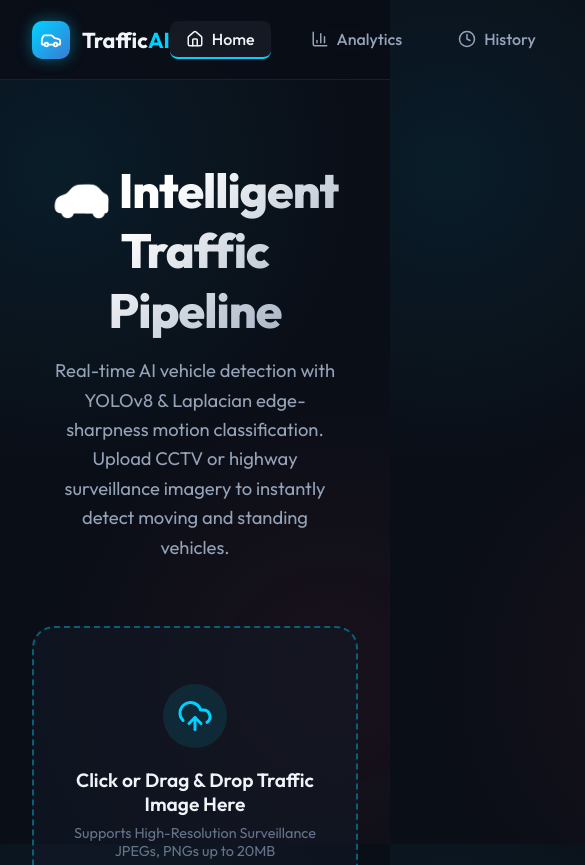
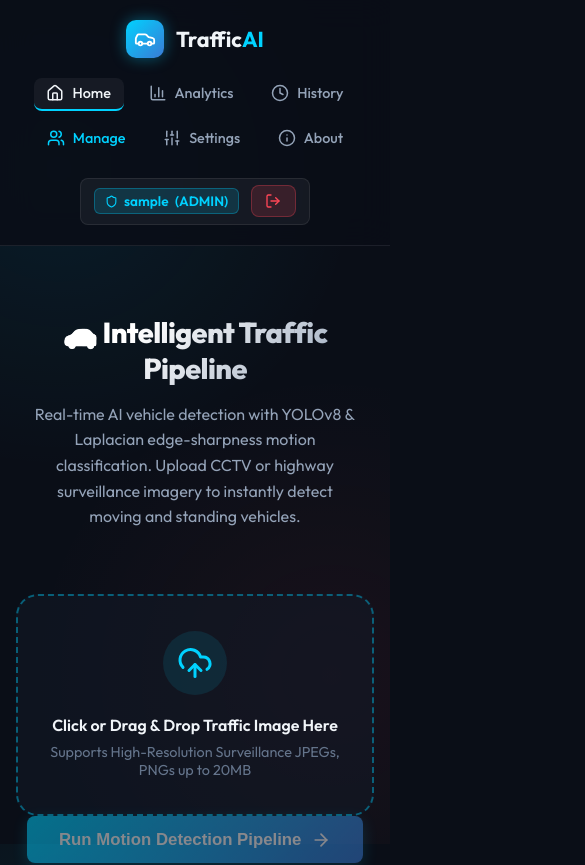
Before and after one commit to Tanmoy-code/TrafficAI, a React (Vite) app in the folder frontend/: page / in a window 390 px wide. Shown: the top 865 px of the page, 585 px wide, since content can reach past the window. Built offline with nearby package versions, Linux system fonts and the light colour scheme; sample sign-in values are in the browser's storage.

Commit message:
responsive

```diff
--- a/frontend/src/index.css
+++ b/frontend/src/index.css
@@ -449,6 +449,148 @@ body {
   font-size: 0.9rem;
   margin-top: 3rem;
 }
+
+/* ==============================================================================
+   📱 MOBILE RESPONSIVENESS & MEDIA QUERIES
+   ============================================================================== */
+
+/* Responsive Flex & Grid Utility Classes */
+.flex-responsive {
+  display: flex;
+  flex-direction: row;
+  justify-content: space-between;
+  align-items: center;
+  gap: 1rem;
+}
+
+.grid-responsive-about {
+  display: grid;
+  grid-template-columns: 1fr 1fr;
+  gap: 1.5rem;
+}
+
+/* Media Queries for Tablet & Mobile (<= 768px) */
+@media (max-width: 768px) {
+  .navbar {
+    flex-direction: column;
+    gap: 1.25rem;
+    padding: 1.25rem 1rem;
+    text-align: center;
+  }
+
+  .nav-links {
+    flex-wrap: wrap;
+    justify-content: center;
+    gap: 0.75rem;
+  }
+
+  .nav-link {
+    padding: 0.4rem 0.8rem;
+    font-size: 0.9rem;
+  }
+
+  .nav-user-controls {
+    width: 100%;
+    justify-content: center;
+    margin-top: 0.25rem;
+  }
+
+  .main-content {
+    padding: 1.25rem 1rem;
+  }
+
+  .hero-title {
+    font-size: 2.2rem;
+  }
+
+  .hero-subtitle {
+    font-size: 1rem;
+  }
+
+  .flex-responsive {
+    flex-direction: column;
+    align-items: stretch;
+    text-align: center;
+    gap: 1.25rem;
+  }
+
+  .flex-responsive .btn-primary {
+    align-self: center;
+  }
+
+  .stats-bar {
+    grid-template-columns: 1fr;
+    gap: 1rem;
+  }
+
+  .results-grid {
+    grid-template-columns: 1fr !important;
+    gap: 1.5rem;
+  }
+
+  .crops-grid {
+    grid-template-columns: repeat(auto-fill, minmax(140px, 1fr));
+    gap: 1rem;
+  }
+
+  .crop-img-wrapper {
+    height: 105px;
+  }
+
+  .debug-strip {
+    grid-template-columns: 1fr;
+    gap: 1rem;
+  }
+
+  .grid-responsive-about {
+    grid-template-columns: 1fr;
+    gap: 1rem;
+  }
+
+  /* History list responsive headers */
+  .history-item-header {
+    flex-direction: column;
+    align-items: flex-start !important;
+    gap: 1rem;
+  }
+
+  .history-item-meta {
+    flex-direction: column;
+    align-items: stretch !important;
+    width: 100%;
+    gap: 0.75rem;
+  }
+
+  .history-item-meta .crop-badge {
+    text-align: center;
+  }
+
+  /* Modals responsiveness */
+  .modal-content {
+    padding: 1.5rem 1rem;
+    width: 95%;
+  }
+}
+
+/* Media Queries for Small Mobile (<= 480px) */
+@media (max-width: 480px) {
+  .hero-title {
+    font-size: 1.8rem;
+  }
+
+  .dropzone {
+    padding: 2.2rem 1rem;
+  }
+
+  .dropzone-text {
+    font-size: 1rem;
+  }
+
+  .glass-card {
+    padding: 1.25rem 1rem;
+  }
+}
+
 
 /* Auth & User Management Styles */
 .nav-user-controls {
--- a/frontend/src/pages/About.jsx
+++ b/frontend/src/pages/About.jsx
@@ -75,7 +75,7 @@ export default function About() {
             <Cpu size={24} style={{ color: 'var(--standing-green)' }} />
             System Architecture & Network Ports
           </h3>
-          <div style={{ display: 'grid', gridTemplateColumns: '1fr 1fr', gap: '1.5rem', fontSize: '0.95rem' }}>
+          <div className="grid-responsive-about" style={{ fontSize: '0.95rem' }}>
             <div style={{ background: 'rgba(0,0,0,0.2)', padding: '1rem', borderRadius: 'var(--radius-sm)' }}>
               <h4 style={{ color: 'var(--accent-cyan)', marginBottom: '0.5rem' }}>💻 React Frontend</h4>
               <p style={{ color: 'var(--text-secondary)' }}>• Environment: React.js (Vite Engine)</p>
--- a/frontend/src/pages/History.jsx
+++ b/frontend/src/pages/History.jsx
@@ -69,14 +69,14 @@ export default function History({ onSelectAnalysis }) {
 
   return (
     <div>
-      <div style={{ display: 'flex', justifyContent: 'space-between', alignItems: 'center', marginBottom: '2rem' }}>
+      <div className="flex-responsive" style={{ marginBottom: '2rem' }}>
         <div>
           <h2>📜 Historical Detection Runs</h2>
           <p style={{ color: 'var(--text-secondary)', fontSize: '0.95rem' }}>
             Permanent server-side archives of all surveillance analyses performed to date.
           </p>
         </div>
-        <div style={{ display: 'flex', gap: '1rem' }}>
+        <div style={{ display: 'flex', gap: '1rem', flexWrap: 'wrap', justifyContent: 'center' }}>
           <button className="btn-primary" style={{ background: 'rgba(255,255,255,0.08)', boxShadow: 'none' }} onClick={fetchHistory}>
             <RefreshCw size={18} /> Refresh
           </button>
@@ -121,6 +121,7 @@ export default function History({ onSelectAnalysis }) {
               <div key={item.run_id} className="glass-card" style={{ borderLeft: isExpanded ? '4px solid var(--accent-cyan)' : '1px solid var(--border-color)' }}>
                 {/* Header bar for card */}
                 <div
+                  className="history-item-header"
                   style={{ display: 'flex', justifyContent: 'space-between', alignItems: 'center', cursor: 'pointer' }}
                   onClick={() => setExpandedId(isExpanded ? null : item.run_id)}
                 >
@@ -138,8 +139,8 @@ export default function History({ onSelectAnalysis }) {
                     </div>
                   </div>
 
-                  <div style={{ display: 'flex', alignItems: 'center', gap: '1.5rem' }}>
-                    <div style={{ display: 'flex', gap: '0.75rem' }}>
+                  <div className="history-item-meta" style={{ display: 'flex', alignItems: 'center', gap: '1.5rem' }}>
+                    <div style={{ display: 'flex', gap: '0.75rem', flexWrap: 'wrap' }}>
                       <span className="crop-badge" style={{ background: 'rgba(0,210,255,0.15)', color: 'var(--accent-cyan)' }}>
                         Total: {total_vehicles}
                       </span>
@@ -151,7 +152,7 @@ export default function History({ onSelectAnalysis }) {
                       </span>
                     </div>
 
-                    <div style={{ display: 'flex', gap: '0.5rem' }}>
+                    <div style={{ display: 'flex', gap: '0.5rem', justifyContent: 'flex-end' }}>
                       <button
                         className="btn-primary"
                         style={{ padding: '0.4rem 0.8rem', fontSize: '0.85rem' }}
--- a/frontend/src/pages/Results.jsx
+++ b/frontend/src/pages/Results.jsx
@@ -24,7 +24,7 @@ export default function Results({ analysisData }) {
 
   return (
     <div>
-      <div style={{ display: 'flex', justifyContent: 'space-between', alignItems: 'center', marginBottom: '2rem' }}>
+      <div className="flex-responsive" style={{ marginBottom: '2rem' }}>
         <div>
           <h2>🚦 Traffic Motion Analytics Results</h2>
           <p style={{ color: 'var(--text-secondary)', fontSize: '0.95rem' }}>
@@ -125,7 +125,7 @@ export default function Results({ analysisData }) {
 
       {/* Cropped Vehicles Grid */}
       <div className="glass-card" style={{ marginTop: '2rem' }}>
-        <div style={{ display: 'flex', justifyContent: 'space-between', alignItems: 'center' }}>
+        <div className="flex-responsive" style={{ marginBottom: '1rem' }}>
           <h3>🔍 Isolated Vehicle Crops ({vehicles.length})</h3>
           <span style={{ fontSize: '0.85rem', color: 'var(--text-muted)' }}>Click any vehicle crop to open Edge Sharpness Debug Strip</span>
         </div>
```
